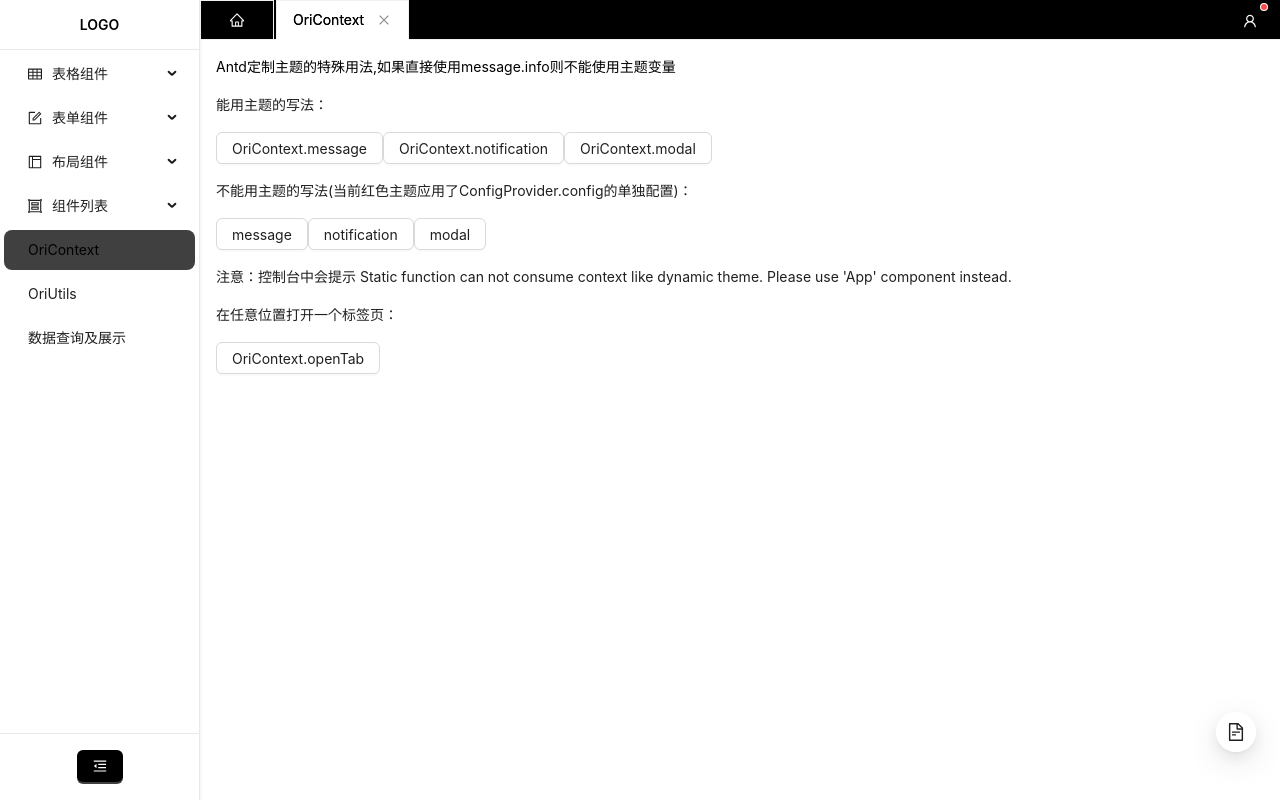
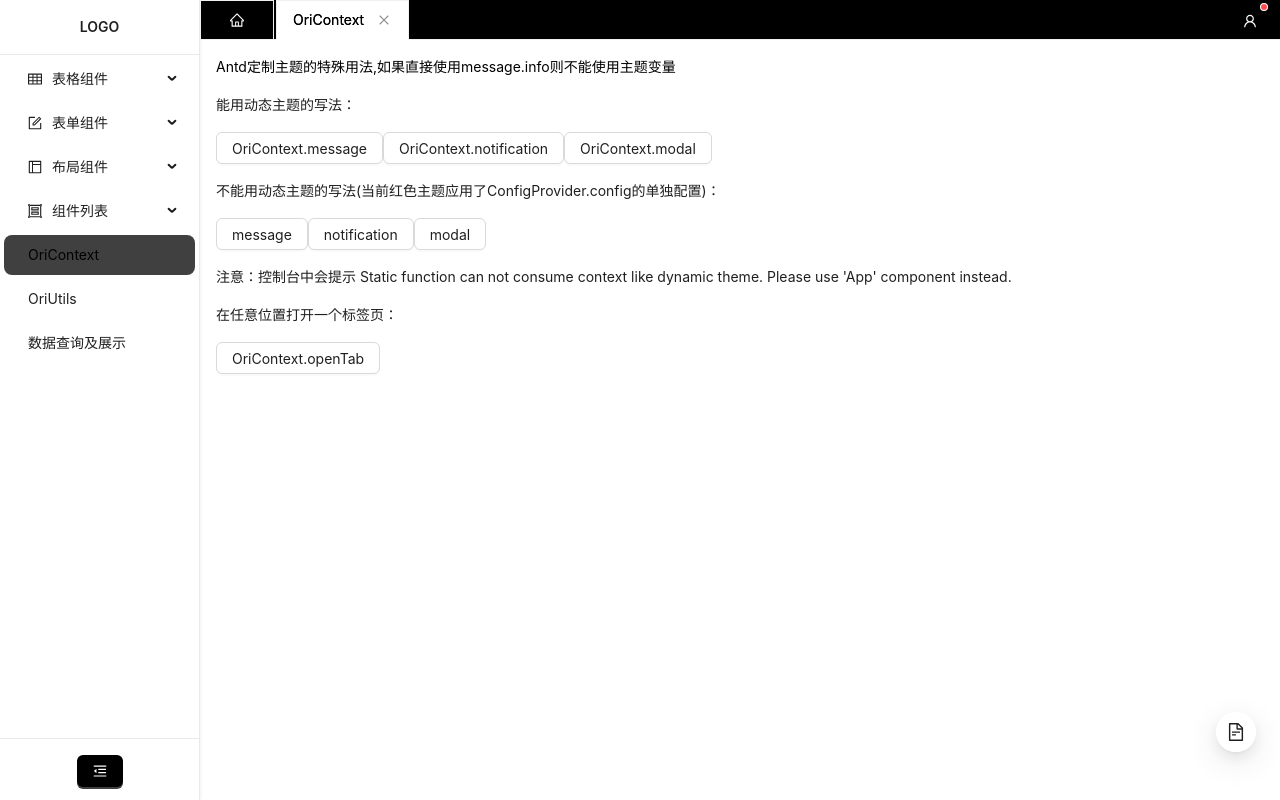
Before and after one commit to changyong-xin/antd-theme, a React (Create React App) app: page / in a window 1280 px wide. Both pictures are taken after a click on the item "OriContext". Built offline with nearby package versions, Linux system fonts and the light colour scheme.

Commit message:
提交-xin

```diff
--- a/package.json
+++ b/package.json
@@ -1,6 +1,6 @@
 {
   "name": "orid",
-  "version": "5.0.18",
+  "version": "5.0.19",
   "main": "lib/index.js",
   "types": "lib/index.d.ts",
   "files": [
--- a/src/demos/contextDemo/index.tsx
+++ b/src/demos/contextDemo/index.tsx
@@ -12,7 +12,7 @@ export class OriContextDemo extends React.Component<any, any>{
                         Antd定制主题的特殊用法,如果直接使用message.info则不能使用主题变量
                     </a>
                 </div>
-                <div style={{ marginTop: 16 }} >能用主题的写法：</div>
+                <div style={{ marginTop: 16 }} >能用动态主题的写法：</div>
                 <div style={{ marginTop: 16 }} >
                     <Button onClick={() => {
                         OriContext.message.info('测试')
@@ -34,7 +34,7 @@ export class OriContextDemo extends React.Component<any, any>{
                         OriContext.modal
                     </Button>
                 </div >
-                <div style={{ marginTop: 16 }} >不能用主题的写法(当前红色主题应用了ConfigProvider.config的单独配置)：</div>
+                <div style={{ marginTop: 16 }} >不能用动态主题的写法(当前红色主题应用了ConfigProvider.config的单独配置)：</div>
                 <div style={{ marginTop: 16 }} >
                     <Button onClick={() => {
                         message.info('测试')
--- a/src/demos/index.tsx
+++ b/src/demos/index.tsx
@@ -1,5 +1,5 @@
 import { UserOutlined } from '@ant-design/icons';
-import { App, Avatar, Badge, Button, ConfigProvider, Dropdown, FloatButton, Input } from 'antd';
+import { Avatar, Badge, Button, ConfigProvider, Dropdown, FloatButton, Input } from 'antd';
 import zhCN from 'antd/locale/zh_CN';
 import 'dayjs/locale/zh-cn';
 import { useState } from 'react';
@@ -30,21 +30,6 @@ function ThemeSetting(props: { onOk: (color: string) => void }) {
 
 }
 
-function Context() {
-    const { message, notification, modal } = App.useApp();
-    OriContext.message = message;
-    OriContext.notification = notification;
-    OriContext.modal = modal;
-    return <></>
-}
-
-function AppWrapper() {
-    return (
-        <App>
-            <Context />
-        </App>
-    )
-}
 
 function MainExtra() {
     const [dot, setDot] = useState(true)
@@ -93,13 +78,14 @@ function DemoIndex() {
                 }
             }}
         >
-            <FloatButton  tooltip={<ThemeSetting onOk={setColor} />} />
-            <AppWrapper />
-            <OriMainLayout
-                menu={createMenuMap(MainMenus)}
-                default={<div>默认标签页</div>}
-                tabBarExtraContent={<MainExtra />}
-            />
+            <FloatButton tooltip={<ThemeSetting onOk={setColor} />} />
+            <OriContext.Container>
+                <OriMainLayout
+                    menu={createMenuMap(MainMenus)}
+                    default={<div>默认标签页</div>}
+                    tabBarExtraContent={<MainExtra />}
+                />
+            </OriContext.Container>
         </ConfigProvider>
     );
 }
--- /dev/null
+++ b/src/lib/oriContext/container.tsx
@@ -0,0 +1,18 @@
+import { App } from "antd";
+import { OriContext } from ".";
+
+function Context(props: { children?: React.ReactNode }) {
+    const { message, notification, modal } = App.useApp();
+    OriContext.message = message;
+    OriContext.notification = notification;
+    OriContext.modal = modal;
+    return props.children
+}
+
+export function ContextContainer(props: { children?: React.ReactNode }) {
+    return <App>
+        <Context>
+            {props.children}
+        </Context>
+    </App>
+}
--- a/src/lib/oriContext/index.ts
+++ b/src/lib/oriContext/index.ts
@@ -1,6 +1,7 @@
 import { MessageInstance } from "antd/es/message/interface";
 import { ModalStaticFunctions } from "antd/es/modal/confirm";
 import { NotificationInstance } from "antd/es/notification/interface";
+import { ContextContainer } from "./container";
 
 
 export class OriContext {
@@ -13,4 +14,6 @@ export class OriContext {
 
     public static modal: Omit<ModalStaticFunctions, 'warn'>;
 
+    public static Container = ContextContainer
+
 }
--- a/src/lib/oriMainLayout/index.tsx
+++ b/src/lib/oriMainLayout/index.tsx
@@ -172,7 +172,7 @@ export default function OriMainLayout(props: {
     OriContext.openTab = openTab;
 
     return <>
-        <Layout style={{ height: '100vh' }}>
+        <Layout style={{ height: '100vh', overflow: 'hidden' }}>
             <MainLeft
                 menu={props.menu.menu}
                 activeKey={state.activeKey}
```
Also changed, not shown: src/lib/oriRouter/index.tsx (deleted, +0 -11 lines).
